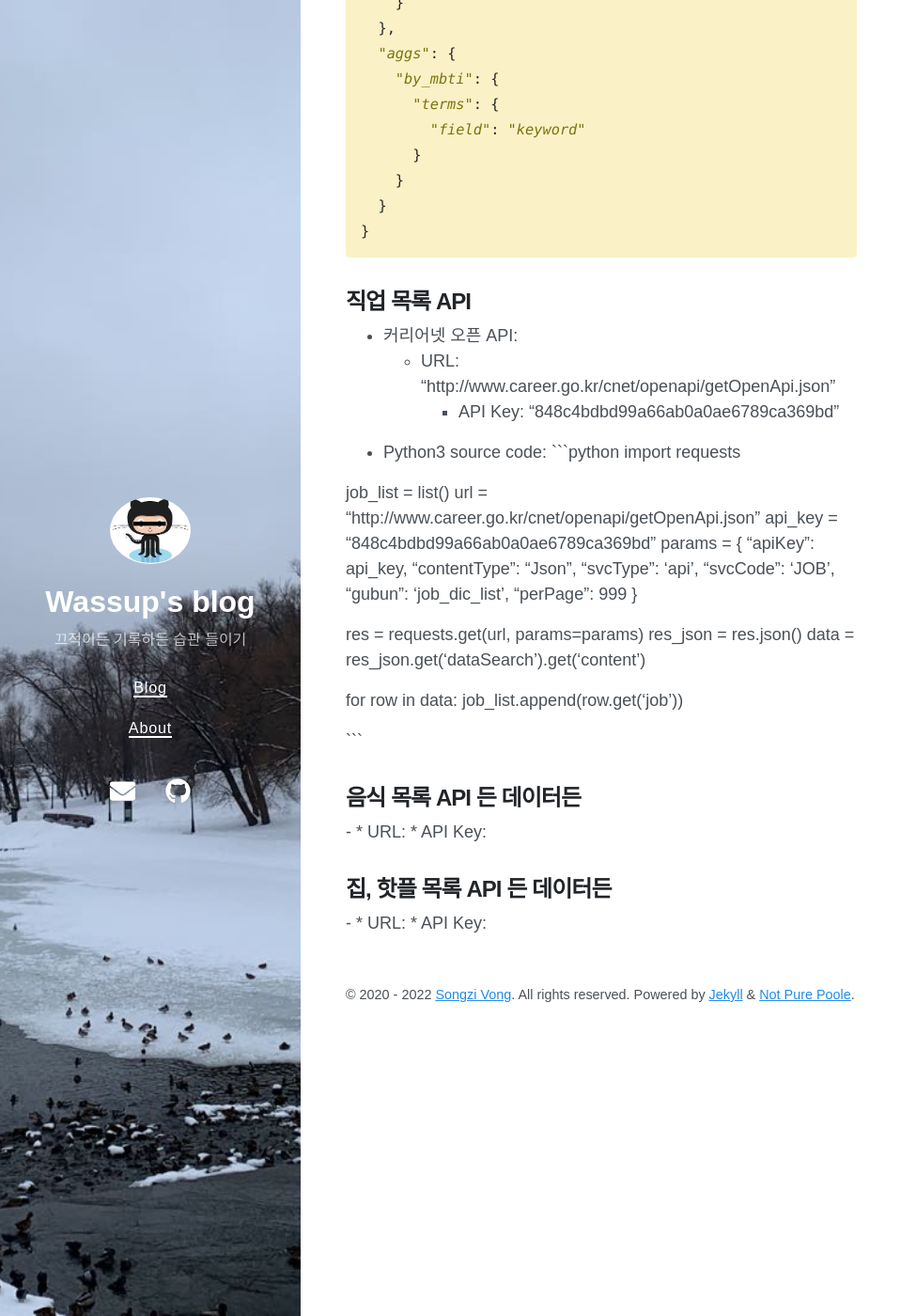
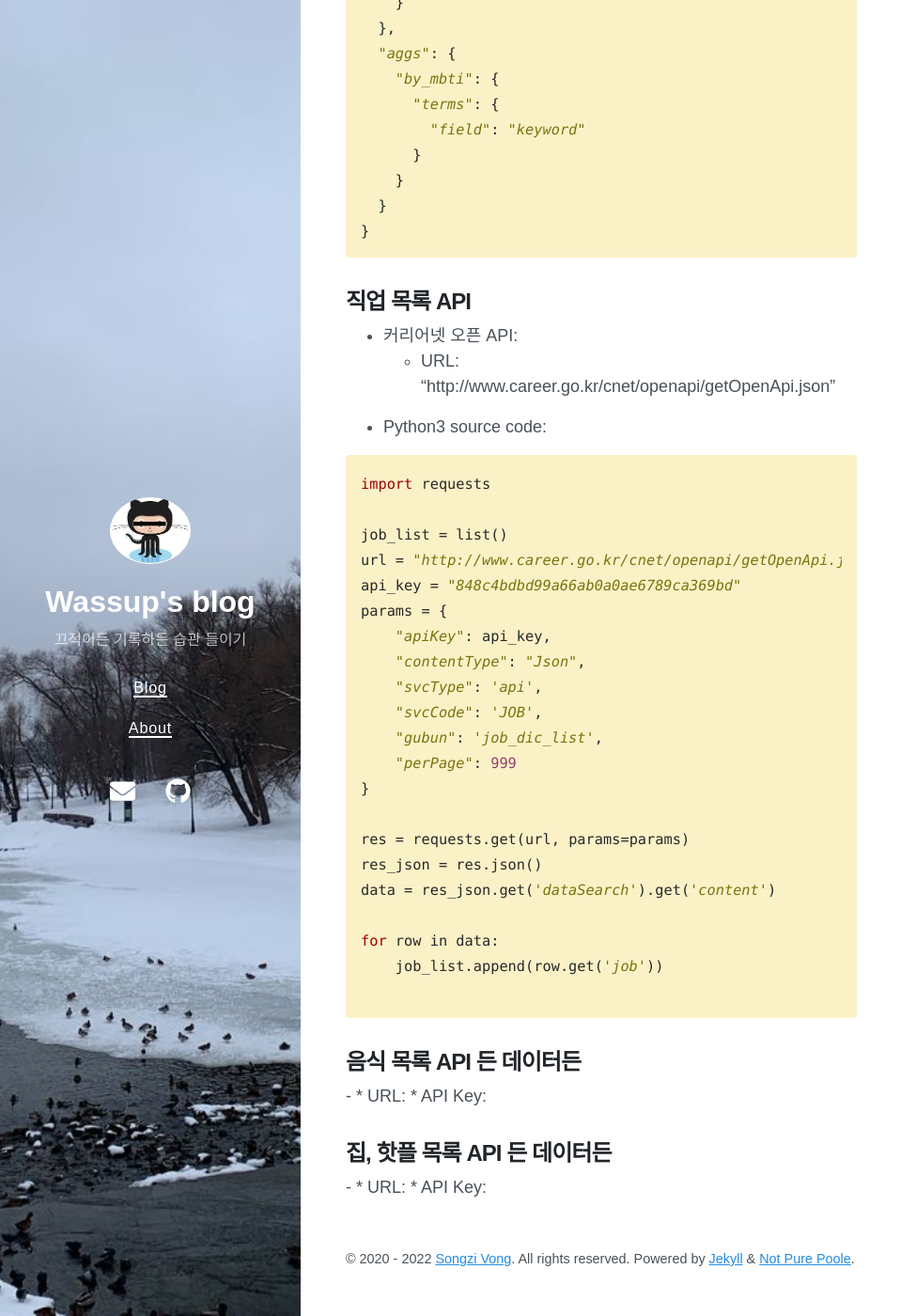
Before and after one commit to alstjq9295/blog, a Jekyll site: the page built from _posts/2022-04-04-1st.md, in a window 1280 px wide and 1400 px high, scrolled down 1409 px. Shown: the whole window at 94% size, without its empty margins (0-975 px from the left). Built offline with Jekyll 4.4.1, drawn with Linux system fonts in a browser that asks for light colours; nearby versions of some CDN libraries.

Commit message:
2022-04-27 UPDATE 2022-04-04-1st.md

````diff
--- a/_posts/2022-04-04-1st.md
+++ b/_posts/2022-04-04-1st.md
@@ -70,8 +70,8 @@ GET mbti_naver_blog/_search
 ## 직업 목록 API
 - 커리어넷 오픈 API:
     * URL: "http://www.career.go.kr/cnet/openapi/getOpenApi.json"
-      - API Key: "848c4bdbd99a66ab0a0ae6789ca369bd"
 - Python3 source code:
+
 ```python
 import requests
 
````
